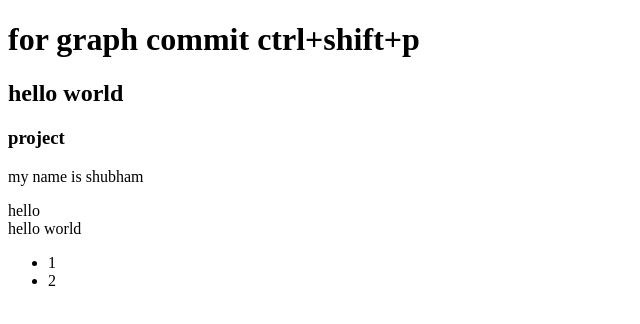
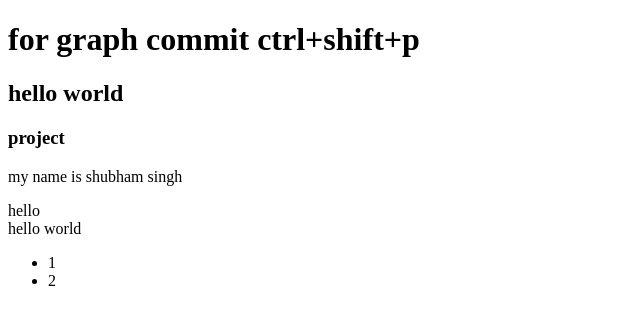
Before and after one commit to pre-shubham/learning, a plain HTML site: page index.html in a window 1280 px wide. Shown: the full height of the page, 0-640 px from the left. Drawn offline with Linux system fonts and the light colour scheme.

Commit message:
add singh in p tag

```diff
--- a/index.html
+++ b/index.html
@@ -10,7 +10,7 @@
     <h1>for graph commit ctrl+shift+p</h1>
     <h2>hello world</h2>
     <h3>project</h3>
-    <p>my name is shubham</p>
+    <p>my name is shubham singh</p>
     <div>hello</div>
     <span>hello world</span>
     <ul>
```
